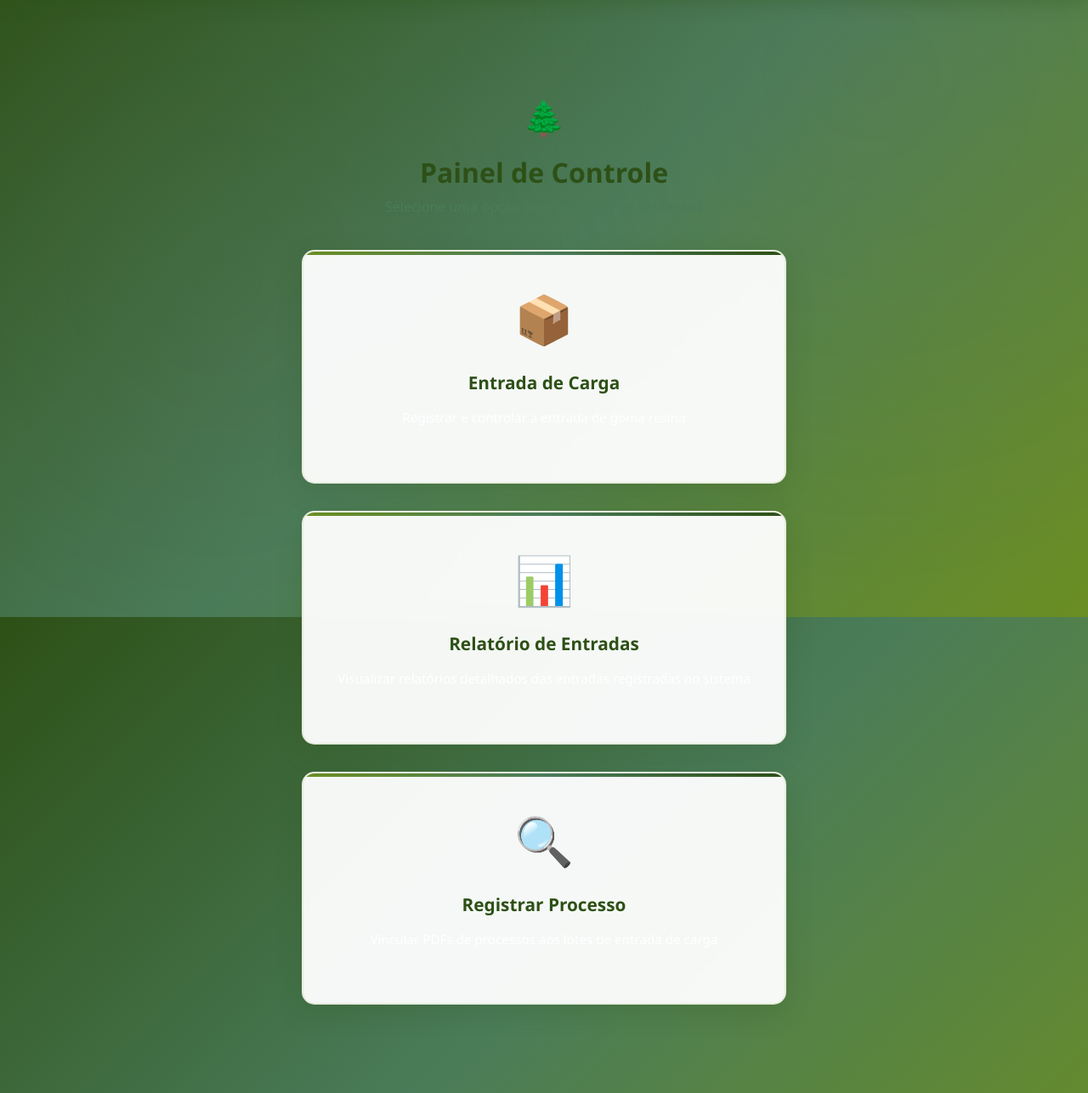
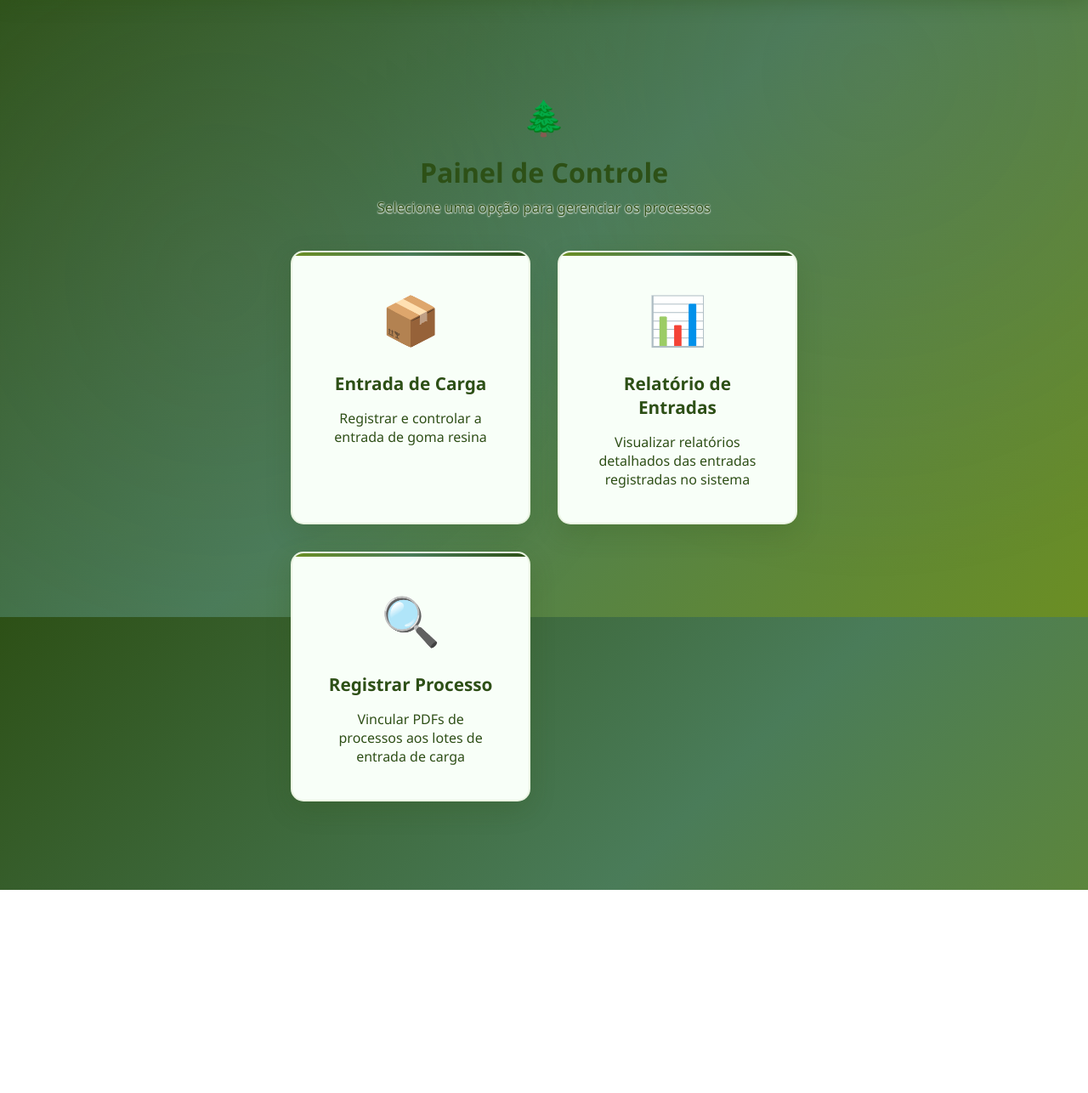
Before and after one commit to KatsumiCaio/ProjetoPinusGoma, a Flask app: page /menu in a window 1280 px wide. Shown: the part 74-1360 px from the top of the page at 85% size. After the commit the page ends 1121 px from the top, so only its background shows below. Run offline with Flask 3, Linux system fonts and the light colour scheme; the visitor is signed in with stand-in values (Sample User, id 1).

Commit message:
Melhora dos estilos de menu e cabeçalho para melhor legibilidade
Cores e tamanhos de fonte atualizados e sombras de texto adicionadas aos elementos de cabeçalho e menu para melhor legibilidade e apelo visual. Planos de fundo dos itens de menu e efeitos de foco ajustados para uma aparência mais coesa.

```diff
--- a/projeto-web/static/css/style.css
+++ b/projeto-web/static/css/style.css
@@ -69,9 +69,10 @@
 }
 
 .header p {
-    color: #4a7c59;
-    font-size: 1rem;
+    color: #2d5016;
+    font-size: 1.05rem;
     font-weight: 500;
+    text-shadow: 0 1px 2px #fff, 0 0 2px #fff;
 }
 
 /* Formulários */
@@ -137,7 +138,7 @@
 }
 
 .menu-item {
-    background: rgba(255, 255, 255, 0.95);
+    background: #f8fff8;
     backdrop-filter: blur(10px);
     padding: 2.5rem;
     border-radius: 15px;
@@ -165,6 +166,7 @@
     transform: translateY(-8px);
     box-shadow: 0 20px 40px rgba(45, 80, 22, 0.3);
     border-color: rgba(107, 142, 35, 0.3);
+    background: #e6f7e6;
 }
 
 .menu-item .icon {
@@ -182,13 +184,14 @@
     margin-bottom: 1rem;
     font-size: 1.3rem;
     font-weight: 700;
+    text-shadow: 0 1px 2px #fff, 0 0 2px #fff;
 }
 
 .menu-item p {
-    color: #ffffff;
-    font-size: 0.95rem;
-    margin-bottom: 1.5rem;
-    line-height: 1.5;
+    color: #2d5016;
+    font-size: 1rem;
+    font-weight: 500;
+    text-shadow: 0 1px 2px #fff, 0 0 2px #fff;
 }
 
 /* Navegação superior */
```
